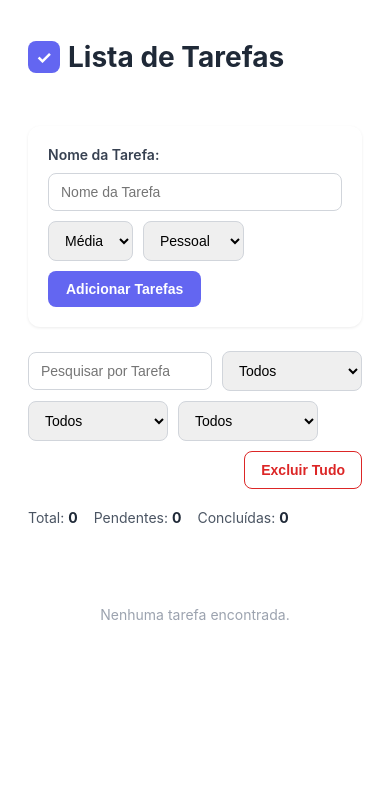
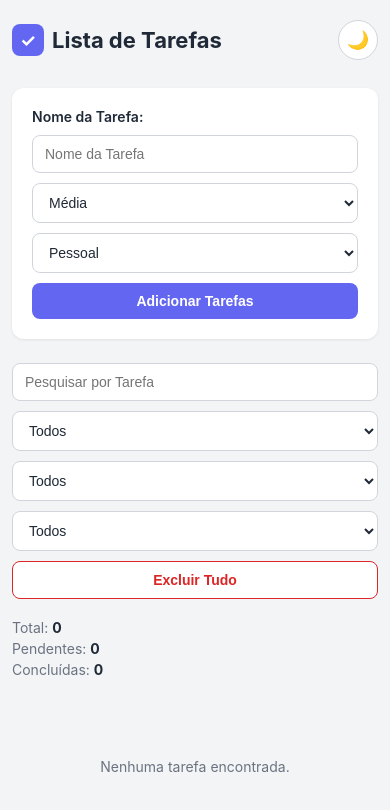
Before and after one commit to Saulorangel87/Lista-de-Tarefa, a React (Vite) app: page / in a window 390 px wide. Shown: the top 810 px of the page. Built offline with nearby package versions, Linux system fonts and the light colour scheme.

Commit message:
feat: implement dark mode toggle in Header component and update styles for improved UI consistency

```diff
--- a/src/components/FormTarefas.module.css
+++ b/src/components/FormTarefas.module.css
@@ -3,17 +3,16 @@
   margin: 40px auto;
   padding: 0 20px;
   font-family: -apple-system, BlinkMacSystemFont, "Segoe UI", Roboto, sans-serif;
-    color: #1f2937;
+  color: var(--text-primary);
 }
 
-  /* --- Formulário de cadastro --- */
 .formCadastro {
   display: flex;
   flex-wrap: wrap;
   gap: 10px;
   margin-bottom: 24px;
   padding: 20px;
-    background: #ffffff;
+  background: var(--bg-card);
   border-radius: 12px;
   box-shadow: 0 1px 3px rgba(0, 0, 0, 0.08);
 }
@@ -22,22 +21,24 @@
   width: 100%;
   font-size: 14px;
   font-weight: 600;
-    color: #374151;
+  color: var(--text-primary);
 }
 
 .inputTexto,
 .select {
   padding: 10px 12px;
-    border: 1px solid #d1d5db;
+  border: 1px solid var(--border-color);
   border-radius: 8px;
   font-size: 14px;
   outline: none;
   transition: border-color 0.15s ease;
+  background: var(--bg-card);
+  color: var(--text-primary);
 }
 
 .inputTexto:focus,
 .select:focus {
-    border-color: #6366f1;
+  border-color: var(--primary);
 }
 
 .inputTexto {
@@ -47,7 +48,7 @@
 
 .botaoPrimario {
   padding: 10px 18px;
-    background: #6366f1;
+  background: var(--primary);
   color: #fff;
   border: none;
   border-radius: 8px;
@@ -58,10 +59,9 @@
 }
 
 .botaoPrimario:hover {
-    background: #4f46e5;
+  background: var(--primary-hover);
 }
 
-  /* --- Filtros --- */
 .filtros {
   display: flex;
   flex-wrap: wrap;
@@ -77,7 +77,7 @@
 
 .botaoPerigo {
   padding: 10px 16px;
-    background: #fff;
+  background: var(--bg-card);
   color: #dc2626;
   border: 1px solid #dc2626;
   border-radius: 8px;
@@ -92,18 +92,17 @@
   background: #fef2f2;
 }
 
-  /* --- Resumo/contagem --- */
 .resumo {
   display: flex;
   flex-wrap: wrap;
   gap: 16px;
   margin-bottom: 20px;
   font-size: 14px;
-    color: #4b5563;
+  color: var(--text-secondary);
 }
 
 .resumo strong {
-    color: #1f2937;
+  color: var(--text-primary);
 }
 
 .contagemCategorias {
@@ -115,13 +114,13 @@
 
 .categoriaBadge {
   padding: 4px 10px;
-    background: #f3f4f6;
+  background: var(--bg-card);
+  border: 1px solid var(--border-color);
   border-radius: 999px;
   font-size: 13px;
-    color: #4b5563;
+  color: var(--text-secondary);
 }
 
-  /* --- Lista de tarefas --- */
 .lista {
   list-style: none;
   padding: 0;
@@ -135,9 +134,9 @@
   align-items: center;
   gap: 12px;
   padding: 14px 16px;
-    background: #fff;
+  background: var(--bg-card);
   border-radius: 10px;
-    border-left: 4px solid #d1d5db;
+  border-left: 4px solid var(--border-color);
   box-shadow: 0 1px 2px rgba(0, 0, 0, 0.05);
 }
 
@@ -164,22 +163,24 @@
 .tarefaNome {
   font-size: 15px;
   font-weight: 500;
+  color: var(--text-primary);
 }
 
 .tarefaNome.concluida {
   text-decoration: line-through;
-    color: #9ca3af;
+  color: var(--text-secondary);
 }
 
 .tarefaMeta {
   font-size: 12px;
-    color: #9ca3af;
+  color: var(--text-secondary);
 }
 
 .card .botaoAcao {
   padding: 6px 10px;
-    border: 1px solid #d1d5db;
-    background: #fff;
+  border: 1px solid var(--border-color);
+  background: var(--bg-card);
+  color: var(--text-primary);
   border-radius: 6px;
   font-size: 13px;
   cursor: pointer;
@@ -187,7 +188,7 @@
 }
 
 .card .botaoAcao:hover {
-    background: #f3f4f6;
+  background: rgba(0, 0, 0, 0.05);
 }
 
 .card .botaoExcluir {
@@ -199,7 +200,6 @@
   background: #fef2f2;
 }
 
-  /* --- Estados diversos --- */
 .mensagemErro {
   margin-top: 12px;
   padding: 10px 14px;
@@ -213,6 +213,47 @@
 .listaVazia {
   text-align: center;
   padding: 40px 0;
-    color: #9ca3af;
+  color: var(--text-secondary);
   font-size: 14px;
 }
+
+@media (max-width: 600px) {
+  .formTarefa {
+    margin: 20px auto;
+    padding: 0 12px;
+  }
+
+  .formCadastro,
+  .filtros {
+    flex-direction: column;
+    align-items: stretch;
+  }
+
+  .formCadastro .select,
+  .filtros .select {
+    width: 100%;
+  }
+
+  .botaoPerigo {
+    margin-left: 0;
+    width: 100%;
+  }
+
+  .resumo {
+    flex-direction: column;
+    gap: 4px;
+  }
+
+  .card {
+    flex-wrap: wrap;
+  }
+
+  .tarefaInfo {
+    width: 100%;
+    order: -1;
+  }
+
+  .card .botaoAcao {
+    flex: 1;
+  }
+}
--- a/src/components/Header.jsx
+++ b/src/components/Header.jsx
@@ -1,9 +1,25 @@
-import styles from './Header.module.css'
+import { useState, useEffect } from "react";
+import styles from "./Header.module.css";
 
 export default function Header() {
+  const [darkMode, setDarkMode] = useState(() => {
+    return localStorage.getItem("darkMode") === "true";
+  });
+
+  useEffect(() => {
+    document.body.classList.toggle("dark", darkMode);
+    localStorage.setItem("darkMode", darkMode);
+  }, [darkMode]);
+
   return (
     <header className={styles.header}>
       <h1>Lista de Tarefas</h1>
+      <button
+        className={styles.toggleDark}
+        onClick={() => setDarkMode(!darkMode)}
+      >
+        {darkMode ? "☀️" : "🌙"}
+      </button>
     </header>
-  )
+  );
 }
--- a/src/components/Header.module.css
+++ b/src/components/Header.module.css
@@ -3,13 +3,16 @@
   margin: 0 auto;
   padding: 32px 20px 12px;
   font-family: -apple-system, BlinkMacSystemFont, "Segoe UI", Roboto, sans-serif;
+  display: flex;
+  align-items: center;
+  justify-content: space-between;
 }
 
 .header h1 {
   margin: 0;
   font-size: 28px;
   font-weight: 700;
-    color: #1f2937;
+  color: var(--text-primary);
   display: flex;
   align-items: center;
   gap: 8px;
@@ -22,9 +25,32 @@
   justify-content: center;
   width: 32px;
   height: 32px;
-    background: #6366f1;
+  background: var(--primary);
   color: #fff;
   border-radius: 8px;
   font-size: 18px;
   font-weight: 700;
 }
+
+.toggleDark {
+  width: 40px;
+  height: 40px;
+  border-radius: 50%;
+  border: 1px solid var(--border-color);
+  background: var(--bg-card);
+  font-size: 18px;
+  cursor: pointer;
+  display: flex;
+  align-items: center;
+  justify-content: center;
+}
+
+@media (max-width: 600px) {
+  .header {
+    padding: 20px 12px 8px;
+  }
+
+  .header h1 {
+    font-size: 22px;
+  }
+}
--- a/src/index.css
+++ b/src/index.css
@@ -0,0 +1,25 @@
+:root {
+  --bg-body: #f3f4f6;
+  --bg-card: #ffffff;
+  --text-primary: #1f2937;
+  --text-secondary: #6b7280;
+  --border-color: #d1d5db;
+  --primary: #6366f1;
+  --primary-hover: #4f46e5;
+}
+
+body.dark {
+  --bg-body: #111827;
+  --bg-card: #1f2937;
+  --text-primary: #f9fafb;
+  --text-secondary: #9ca3af;
+  --border-color: #374151;
+  --primary: #818cf8;
+  --primary-hover: #6366f1;
+}
+
+body {
+  background-color: var(--bg-body);
+  margin: 0;
+  transition: background-color 0.2s ease;
+}
```
Lines whose indentation alone changed are shown as unchanged.
